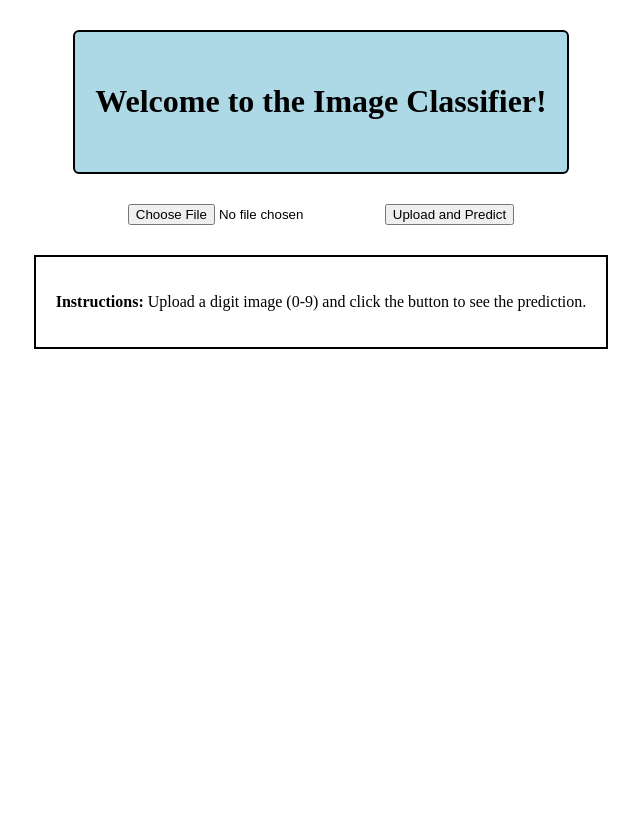
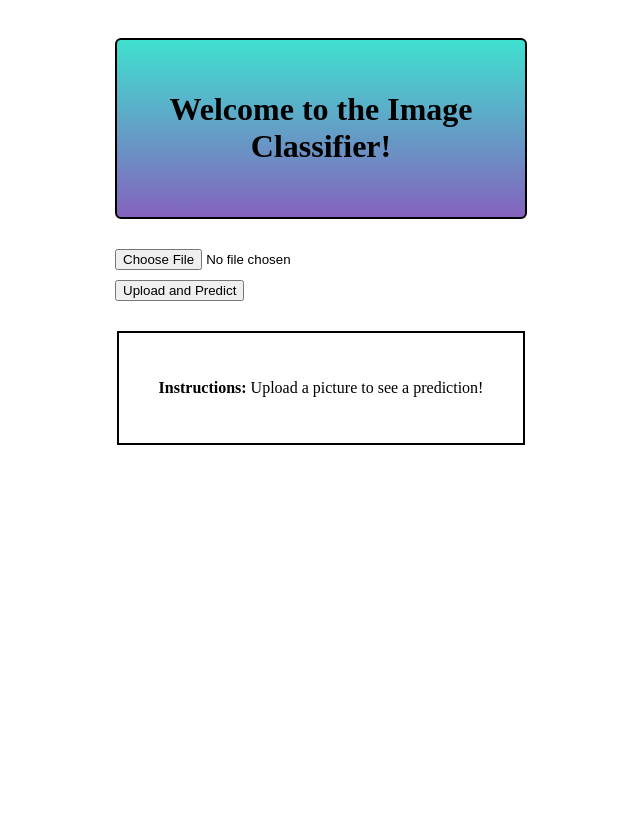
Before and after one commit to kwokrk145/image-classifier-webapp, a Flask app: page / in a window 1280 px wide. Shown: the whole page, without its empty margins (319-959 px from the left). Before the commit the page ends 349 px from the top, so only its background shows below. Run offline with Flask 3, Linux system fonts and the light colour scheme.

Commit message:
Created folder for css files. Added some color coding and reorganized choose file andupload file buttons.

```diff
--- a/app.py
+++ b/app.py
@@ -11,7 +11,7 @@ from torchvision import models, transforms
 # model.eval() puts the model in inference mode so it behaves correctly
 # when predicting. Just make sure to run this when predicting since we
 # aren't training right now.
-model = models.resnet18(pretrained=True)
+model = models.resnet18(weights=True)
 model.eval()
 
 # Creates Flask object, __name__ tells Flask where my app is located
@@ -39,7 +39,6 @@ transform = transforms.Compose([
         std=[0.229, 0.224, 0.225]
     )
 ])
-
 
 # app.route("/") means when the user visits the homepage url, run the
 # function below
--- /dev/null
+++ b/static/index.css
@@ -0,0 +1,39 @@
+
+.box {
+    border-radius: 6px;
+    background: linear-gradient(turquoise,#8462bd);
+    width: fit-content;
+    margin: 20px auto;
+    padding: 30px 20px;
+    border: 2px solid black;
+    margin-bottom: 30px;
+    margin-top: 30px;
+    text-align: center;
+}
+
+#instructions {
+    background: white;
+    border: 2px solid black;
+    margin: 20px auto;
+    width: fit-content;
+    padding: 30px 40px;
+    margin-top: 30px;
+    text-align: center;
+}
+
+#app {
+    display: flex;
+    flex-direction: column;
+    align-items: flex-start;
+    max-width: 412px;
+    margin: 0 auto;
+    min-height: 100vh;
+}
+
+.upload-group {
+    display: flex;
+    flex-direction: column;
+    align-items: flex-start;
+    gap: 10px;
+    text-align: left;
+}
--- /dev/null
+++ b/static/web_handling.js
@@ -0,0 +1,13 @@
+// Access the buttons and input elements
+const input = document.getElementById('file-input');
+const fileNameDiv = document.getElementById('file-name');
+
+// Add an event listener to update the file name when a file is selected
+input.addEventListener('change', () => {
+  // iput.files is a FileList object, which contains the selected files
+  if (input.files.length > 0) {
+    fileNameDiv.textContent = input.files[0].name;
+  } else {
+    fileNameDiv.textContent = '';
+  }
+});
--- a/templates/index.html
+++ b/templates/index.html
@@ -2,48 +2,32 @@
 <html lang="en-us">
     <head>
         <meta charset="UTF-8" />
+
         <meta name="viewport" content="width=device-width, initial-scale=1.0" />
         <title>Upload Image</title>
-        <style>
-            body {
-                    text-align: center;
-                }
-            .box {
-                border-radius: 6px;
-                background-color: lightblue;
-                width: fit-content;
-                margin: 20px auto;
-                padding: 30px 20px;
-                border: 2px solid black;
-                margin-bottom: 30px;
-                margin-top: 30px;
-            }
-
-            #instructions {
-                border: 2px solid black;
-                margin: 20px auto;
-                width: fit-content;
-                padding: 20px 20px;
-                margin-top: 30px;
-            }
-
-        </style>
+        <link rel="stylesheet" href="{{ url_for('static', filename='index.css') }}">
     </head>
     <body>
+        <main id="app">
             <div class="box">
                 <h1>Welcome to the Image Classifier!</h1>
             </div>
             <form action="/predict" method="POST" enctype="multipart/form-data">
+                <div class="upload-group">
                     <input type="file" name="image" accept="image/*" required>
+                    <!-- <div id="file-name" class="file-name"></div> -->
                     <button type="submit">Upload and Predict</button>
+                </div>
             </form>
+
 
             <div id="instructions">
                 <p>
-                <strong>Instructions:</strong> Upload a digit image (0-9) and click the button to see the prediction.
+                    <strong>Instructions:</strong> Upload a picture to see a prediction!
                 </p>
+            </div>
+        </main>
 
-        </div>
-
+        <script src="{{ url_for('static', filename='web_handling.js') }}"></script>
     </body>
 </html>
--- a/templates/results.html
+++ b/templates/results.html
@@ -11,7 +11,7 @@
             align-items: center;
         }
         #head {
-            background-color: lightblue;
+            background: linear-gradient(turquoise,#8462bd);
             width: fit-content;
             padding: 10px 60px;
             margin: auto;
```
Lines whose indentation alone changed are shown as unchanged.
